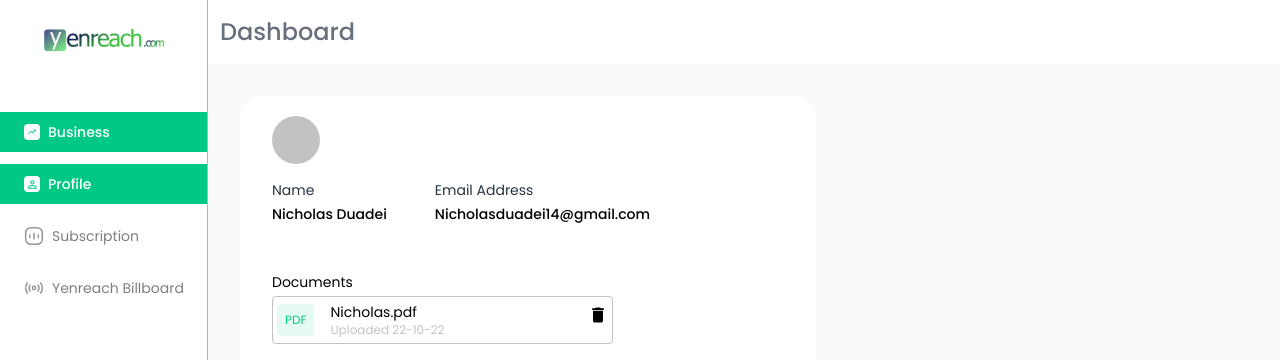
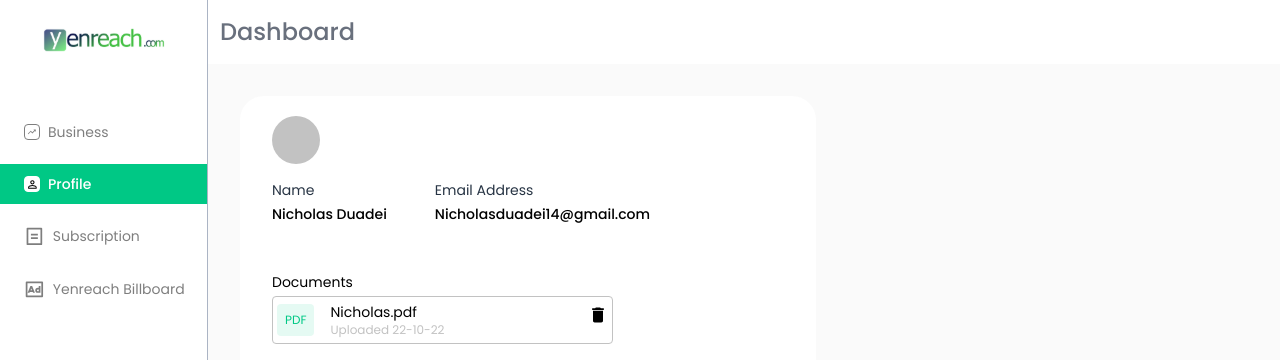
Before and after one commit to Yenreach/yenreach--client, a React (Vite) app: page /users/profile in a window 1280 px wide. Shown: the top 360 px of the page. Built offline with nearby package versions, Linux system fonts and the light colour scheme; no server answers; sample sign-in values are in the browser's storage.

Commit message:
job card component

```diff
--- a/src/components/users/SideNav/index.jsx
+++ b/src/components/users/SideNav/index.jsx
@@ -1,48 +1,42 @@
 import React from 'react'
 import { Link, useLocation } from 'react-router-dom'
-import { CgProfile } from 'react-icons/cg'
 import { MdTrendingUp, MdPersonOutline } from 'react-icons/md'
+import { RiBillLine, RiAdvertisementLine } from 'react-icons/ri'
 import Button from '/src/components/ui/Button';
 import { useAuthContext } from "/src/hooks/useAuthContext"
 import Logo from "../../../assets/logo.svg"
-import Trend from "../../../assets/dashboard/trend.svg"
-import Billboard from "../../../assets/dashboard/billboard.svg"
-import Profile from "../../../assets/dashboard/profile.svg"
-import Subscription from "../../../assets/dashboard/subscription.svg"
 import Logout from "../../../assets/dashboard/logout.svg"
 
 
 const index = () => {
     const { dispatch } = useAuthContext()
     const { pathname, ...k } = useLocation()
-    // console.log("path", pathname, k)
+    console.log("path", pathname, k)
 
   return (
-    <div className='hidden sm:flex flex-col justify-between bg-white h-screen w-52 border-r border-[#ABB4C4] pt-4'>
+    <div className='hidden sm:flex flex-col justify-between bg-white h-screen w-52 border-r border-[#ABB4C4] pt-4 overflow-hidden'>
         <div>
             <img src={Logo} alt="" className='h-16 md:h-12 mb-12 mx-auto' />
             <div className='flex flex-col text-dark-light gap-3'>
-                <Link className='py-2.5 pl-6 text-sm flex items-center gap-2 font-medium text-white bg-green' to="/users">
+                <Link className={`${pathname!=="/users/profile" && pathname!=="/users/subscription" && pathname!=="/users/billboard" ? "font-medium text-white bg-green" : "opacity-50"} py-2.5 pl-6 text-sm flex items-center gap-2`} to="/users">
                     {/* <img src={Trend} alt="" className='z-100' />  */}
-                    <span className='w-4 h-4 bg-white flex justify-center items-center rounded'>
-                        <MdTrendingUp color='#00C885' size={"0.6rem"} />
+                    <span className='w-4 h-4 bg-white flex justify-center items-center rounded border'>
+                        <MdTrendingUp color='#000000' size={"0.6rem"} />
                     </span>
                     Business
                 </Link>
                 <Link className={`${pathname==="/users/profile" ? "font-medium text-white bg-green" : "opacity-50"} py-2.5 pl-6 text-sm flex items-center gap-2`} to={"/users/profile"}>
-                    {/* <img src={Profile} alt="" className='z-100' /> */}
-                    {/* <CgProfile size={"1.2rem"} /> */}
-                    <span className='w-4 h-4 bg-white flex justify-center items-center rounded'>
-                        <MdPersonOutline color='#00C885' size={"0.8rem"} />
+                    <span className='w-4 h-4 bg-white flex justify-center items-center rounded border'>
+                        <MdPersonOutline color={`${pathname==="/users/profile" ? "#000000" : ""}`} size={"0.8rem"} />
                     </span>
                     Profile
                 </Link>
-                <Link className={`py-2.5 pl-6 text-sm flex items-center gap-2 opacity-50`} to="">
-                    <img src={Subscription} alt="" className='z-100' />
+                <Link className={`${pathname==="/users/subscription" ? "font-medium text-white bg-green" : "opacity-50"} py-2.5 pl-6 text-sm flex items-center gap-2`} to={"/users/subscription"}>
+                    <RiBillLine color={`${pathname==="/users/subscription" ? "#ffffff" : ""}`} size={"1.3rem"} />
                     Subscription
                 </Link>
-                <Link className={`py-2.5 pl-6 text-sm flex items-center gap-2 opacity-50`} to="">
-                    <img src={Billboard} alt="" className='z-100' />
+                <Link className={`${pathname==="/users/billboard" ? "font-medium text-white bg-green" : "opacity-50"} py-2.5 pl-6 text-sm flex items-center gap-2`} to={"/users/billboard"}>
+                    <RiAdvertisementLine color={`${pathname==="/users/billboard" ? "#ffffff" : ""}`} size={"1.3rem"} />
                     Yenreach Billboard
                 </Link>
             </div>
--- a/src/pages/Business/index.jsx
+++ b/src/pages/Business/index.jsx
@@ -101,8 +101,7 @@ const index = () => {
               </div>
             </div>
             <div className='border-2 border-gray rounded-xl p-4 px-6 py-8 pb-14 relative mb-5'>
-              <textarea className='w-full text-xs opacity-80' name="review" id="review" cols="40" rows="8">
-                Lorem ipsum dolor sit amet, consectetur adipiscing elit. Faucibus at massa lobortis et consequat maecenas commodo. Pellentesque enim pulvinar magna interdum egestas sed quam nunc. In proin semper egestas consectetur fermentum, donec nibh. Interdum felis, sed tristique viverra est at blandit. Ultricies leo velit nisl commodo ultricies a et tortor eu. Nisl urna, convallis sit erat sed.Quisque vitae viverra amet fringilla justo dolor mauris nunc. Nunc, pharetra, fermentum quam sit elementum amet, sed tortor sodales. Accumsan odio aliquet imperdiet nunc vitae proin.
+              <textarea className='w-full text-xs opacity-80' name="review" id="review" cols="40" rows="8" defaultValue={"Lorem ipsum dolor sit amet, consectetur adipiscing elit. Faucibus at massa lobortis et consequat maecenas commodo. Pellentesque enim pulvinar magna interdum egestas sed quam nunc. In proin semper egestas consectetur fermentum, donec nibh. Interdum felis, sed tristique viverra est at blandit. Ultricies leo velit nisl commodo ultricies a et tortor eu. Nisl urna, convallis sit erat sed.Quisque vitae viverra amet fringilla justo dolor mauris nunc. Nunc, pharetra, fermentum quam sit elementum amet, sed tortor sodales. Accumsan odio aliquet imperdiet nunc vitae proin."}>
               </textarea>
               <div className='flex items-end gap-4 absolute bottom-2 right-6'>
                 <img src={Attach} alt="" />
--- a/src/pages/users/Billboard/index.jsx
+++ b/src/pages/users/Billboard/index.jsx
@@ -3,7 +3,7 @@ import { MdCheckBox } from 'react-icons/md'
 import { TfiCrown } from 'react-icons/tfi'
 import { useQuery } from '@tanstack/react-query'
 import getData from '/src/utils/getData'
-import { apiGetUser } from '/src/services/UserService'
+import { apiGetBillboardPaymentTypes } from '/src/services/UserService'
 import Head from '../../../components/users/Head'
 import Dashboard from "../../../components/layout/Dashboard"
 import Button from '/src/components/ui/Button'
@@ -13,11 +13,11 @@ import BusinessCard from '../../../components/ui/BusinessCard'
 
 
 const Billboard = () => {
-    const { isLoading, error, data: profile } = useQuery({
-        queryKey: ['profile'],
-        queryFn: () => getData(apiGetUser),
+    const { isLoading, error, data: billboards } = useQuery({
+        queryKey: ['billboards'],
+        queryFn: () => getData(apiGetBillboardPaymentTypes),
       })
-      console.log("data", profile)
+      console.log("billboards", billboards)
 
   return (
     <Dashboard>
@@ -56,16 +56,16 @@ const Billboard = () => {
                         <li>Also note that the slots for Billboard are limited. So, there is a possibility that your advert application may not be approved immediately.</li>
                     </ul>
                 </div>
-                <div className='flex flex-wrap gap-4 md:gap-8'>
-                    {[1,2,3].map(el =>
-                        (<div className='p-5 py-7 rounded min-w-[250px] bg-white border border-[#00000011]'>
+                <div className='flex flex-wrap gap-4 md:gap-8 mb-20'>
+                    {billboards?.map(billboard =>
+                        (<div key={billboard?.id} className='p-5 py-7 rounded min-w-[250px] bg-white border border-[#00000011]'>
                             <div className='flex items-center gap-3 mb-12'>
                                 <TfiCrown size="1.4rem" color="00C885" />
-                                <h3 className='text-green font-medium text-lg'>Silver Package</h3>
+                                <h3 className='text-green font-medium text-lg'>{billboard?.title} Package</h3>
                             </div>
                             <div className='flex flex-col items-center justify-center gap-4 border-t border-[#00000010] pt-6'>
                                 <div>
-                                    <span className='font-medium text-lg text-green'>₦70,000</span><span className=''>/3 Month</span>
+                                    <span className='font-medium text-lg text-green'>₦{billboard?.amount}</span><span className=''>/{billboard?.duration} {billboard?.duration_type == "3"? "Month(s)" : "Week(s)"}</span>
                                 </div>
                                 <Button className='py-1.5 px-3 rounded-sm'>
                                     Subscribe
```
Also changed, not shown: src/components/users/jobs/JobCard/index.jsx (added, +53 -0 lines).
